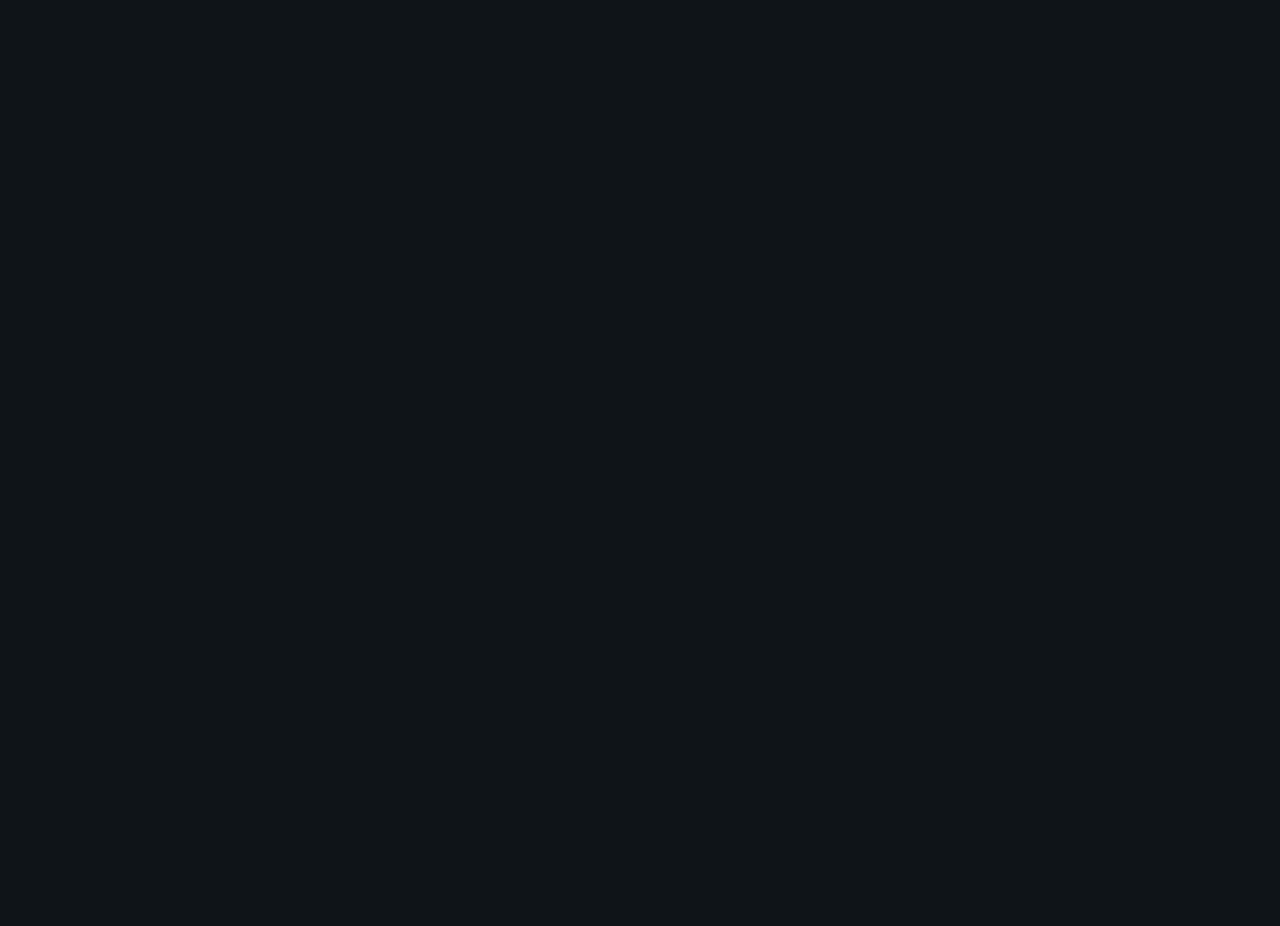
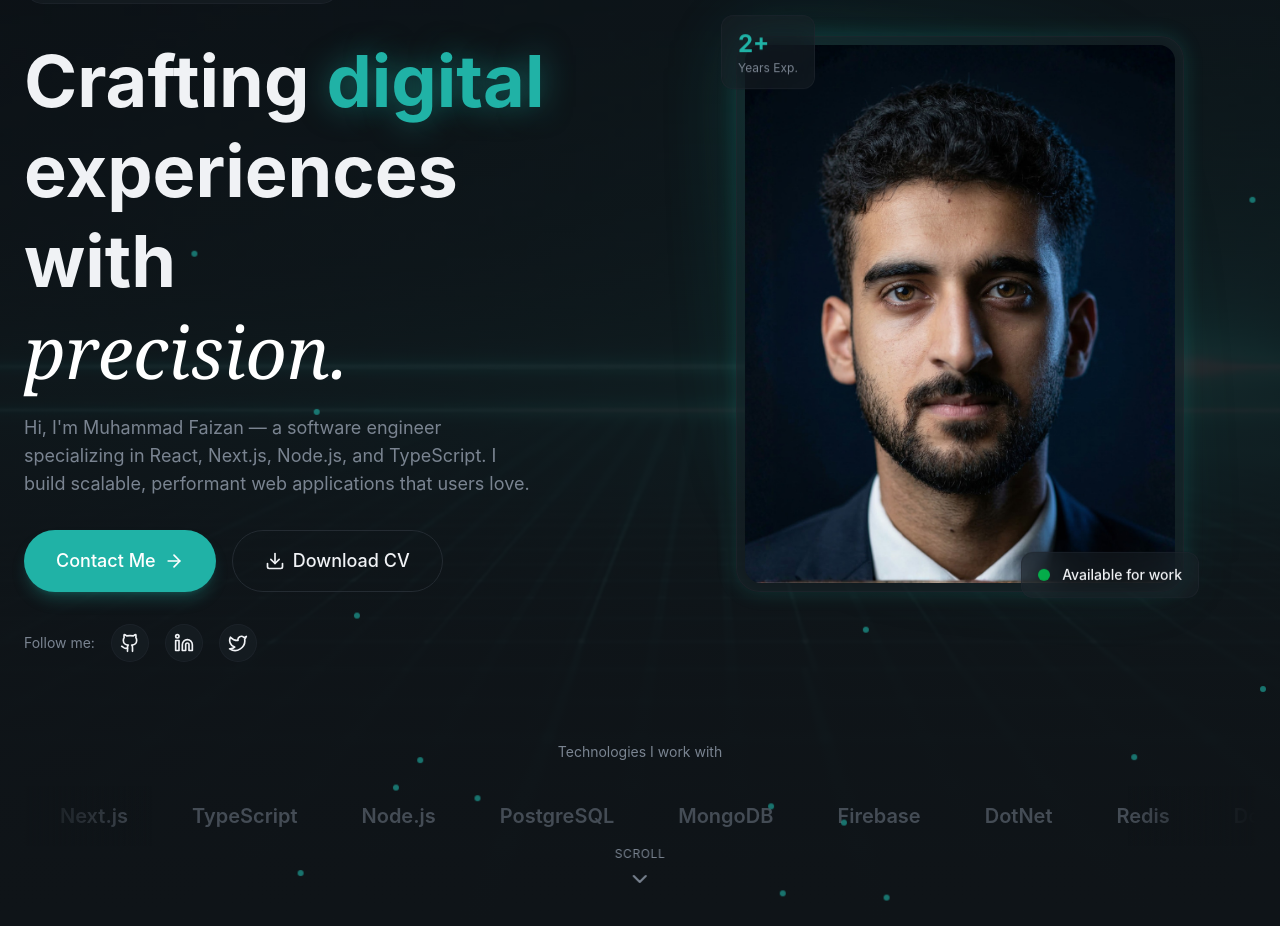
Before and after one commit to chfaizan621/my-dev-portfolio, a React (Vite) app: page / in a window 1280 px wide. Shown: the part 162-1088 px from the top of the page. Before the commit the page ends 800 px from the top, so only its background shows below. Built offline with nearby package versions, Linux system fonts and the light colour scheme.

Commit message:
feat: add hero section

```diff
--- /dev/null
+++ b/src/components/AnimatedBorderButton.tsx
@@ -0,0 +1,37 @@
+import type { ReactNode } from "react";
+export const AnimatedBorderButton = ({ children }: { children: ReactNode }) => {
+  return (
+    <button
+      className="relative bg-transparent border border-border
+        text-foreground hover:border-primary/50 transition-all
+        duration-1000 focus:outline-none focus-visible:ring-2
+        focus-visible:ring-primary focus-visible:ring-offset-2
+        disabled:opacity-50 disabled:cursor-not-allowed group
+        px-8 py-4 text-lg font-medium rounded-full overflow-visible
+        animated-border"
+    >
+      {/* Animated SVG Border */}
+      <svg
+        className="absolute left-0 top-0 w-full h-full pointer-events-none download-cv-border"
+        viewBox="0 0 200 60"
+        preserveAspectRatio="none"
+        style={{ overflow: "visible" }}
+      >
+        <path
+          d="M 30,1 A 29,29 0 0 0 1,30 L 1,30 A 29,29 0 0 0 30,59 L 170,59 A 29,29 0 0 0 199,30 L 199,30 A 29,29 0 0 0 170,1 Z"
+          fill="none"
+          stroke="var(--color-primary)"
+          strokeWidth="2"
+          strokeDasharray="400 550"
+          strokeDashoffset="400"
+          strokeLinecap="round"
+          strokeLinejoin="round"
+          className="animated-border-path"
+        />
+      </svg>
+      <span className="relative z-10 flex items-center justify-center gap-2">
+        {children}
+      </span>
+    </button>
+  );
+};
--- a/src/sections/Hero.tsx
+++ b/src/sections/Hero.tsx
@@ -1,3 +1,202 @@
+import {
+  ArrowRight,
+  ChevronDown,
+  Github,
+  Linkedin,
+  Twitter,
+  Download,
+} from "lucide-react";
+import { Button } from "../components/Button";
+import { AnimatedBorderButton } from "../components/AnimatedBorderButton";
+
+const skills = [
+  "React",
+  "Next.js",
+  "TypeScript",
+  "Node.js",
+  "PostgreSQL",
+  "MongoDB",
+  "Firebase",
+  "DotNet",
+  "Redis",
+  "Docker",
+  "AWS",
+  "Vercel",
+  "Tailwind CSS",
+  "Prisma",
+  "Jest",
+  "Figma",
+  "Git",
+  "GitHub Actions",
+];
+
 export const Hero = () => {
-    return <section></section>
-}
+  return (
+    <section className="relative min-h-screen flex items-center overflow-hidden">
+      {/* Bg */}
+      <div className="absolute inset-0">
+        <img
+          src="/hero-bg.jpg"
+          alt="Hero image"
+          className="w-full h-full object-cover opacity-40"
+        />
+        <div className="absolute inset-0 bg-gradient-to-b from-background/20 via-background/80 to-background" />
+      </div>
+
+      {/* Green Dots */}
+      <div className="absolute inset-0 overflow-hidden pointer-events-none">
+        {[...Array(30)].map((_, i) => (
+          <div
+            className="absolute w-1.5 h-1.5 rounded-full opacity-60"
+            style={{
+              backgroundColor: "#20B2A6",
+              left: `${Math.random() * 100}%`,
+              top: `${Math.random() * 100}%`,
+              animation: `slow-drift ${
+                15 + Math.random() * 20
+              }s ease-in-out infinite`,
+              animationDelay: `${Math.random() * 5}s`,
+            }}
+          />
+        ))}
+      </div>
+
+      {/* Content */}
+      <div className="container mx-auto px-6 pt-32 pb-20 relative z-10">
+        <div className="grid lg:grid-cols-2 gap-12 items-center">
+          {/* Left Column - Text Content */}
+          <div className="space-y-8">
+            <div className="animate-fade-in">
+              <span className="inline-flex items-center gap-2 px-4 py-2 rounded-full glass text-sm text-primary">
+                <span className="w-2 h-2 bg-primary rounded-full animate-pulse" />
+                Software Engineer • MERN Stack Expert
+              </span>
+            </div>
+
+            {/* Headline */}
+            <div className="space-y-4">
+              <h1 className="text-5xl md:text-6xl lg:text-7xl font-bold leading-tight animate-fade-in animation-delay-100">
+                Crafting <span className="text-primary glow-text">digital</span>
+                <br />
+                experiences with
+                <br />
+                <span className="font-serif italic font-normal text-white">
+                  precision.
+                </span>
+              </h1>
+              <p className="text-lg text-muted-foreground max-w-lg animate-fade-in animation-delay-200">
+                Hi, I'm Muhammad Faizan — a software engineer specializing in
+                React, Next.js, Node.js, and TypeScript. I build scalable, performant web
+                applications that users love.
+              </p>
+            </div>
+
+            {/* CTAs */}
+            <div className="flex flex-wrap gap-4 animate-fade-in animation-delay-300">
+              <Button size="lg">
+                Contact Me <ArrowRight className="w-5 h-5" />
+              </Button>
+              <AnimatedBorderButton>
+                <Download className="w-5 h-5" />
+                Download CV
+              </AnimatedBorderButton>
+            </div>
+
+            {/* Social Links */}
+            <div className="flex items-center gap-4 animate-fade-in animation-delay-400">
+              <span className="text-sm text-muted-foreground">Follow me: </span>
+              {[
+                { icon: Github, href: "https://github.com/chfaizan621" },
+                { icon: Linkedin, href: "https://www.linkedin.com/in/ch-faizan" },
+                { icon: Twitter, href: "#" },
+              ].map((social, idx) => (
+                <a
+                  key={idx}
+                  href={social.href}
+                  className="p-2 rounded-full glass hover:bg-primary/10 hover:text-primary transition-all duration-300"
+                >
+                  {<social.icon className="w-5 h-5" />}
+                </a>
+              ))}
+            </div>
+          </div>
+          {/* Right Column - Profile Image */}
+          <div className="relatice animate-fade-in animation-delay-300">
+            {/* Profile Image */}
+            <div className="relative max-w-md mx-auto">
+              <div
+                className="absolute inset-0
+              rounded-3xl bg-gradient-to-br
+              from-primary/30 via-transparent
+              to-primary/10 blur-2xl animate-pulse"
+              />
+              <div className="relative glass rounded-3xl p-2 glow-border">
+                <img
+                  src="/profile-pic.png"
+                  alt="Pedro Machado"
+                  className="w-full aspect-[4/5] object-cover rounded-2xl"
+                />
+
+                {/* Floating Badge */}
+                <div className="absolute -bottom-4 -right-4 glass rounded-xl px-4 py-3 animate-float">
+                  <div className="flex items-center gap-3">
+                    <div className="w-3 h-3 bg-green-500 rounded-full animate-pulse" />
+                    <span className="text-sm font-medium">
+                      Available for work
+                    </span>
+                  </div>
+                </div>
+                {/* Stats Badge */}
+                <div className="absolute -top-4 -left-4 glass rounded-xl px-4 py-3 animate-float animation-delay-500">
+                  <div className="text-2xl font-bold text-primary">2+</div>
+                  <div className="text-xs text-muted-foreground">
+                    Years Exp.
+                  </div>
+                </div>
+              </div>
+            </div>
+          </div>
+        </div>
+
+        {/* Skills Section */}
+        <div className="mt-20 animate-fade-in animation-delay-600">
+          <p className="text-sm text-muted-foreground mb-6 text-center">
+            Technologies I work with
+          </p>
+          <div className="relative overflow-hidden">
+            <div
+              className="absolute left-0 top-0 bottom-0 w-32
+             bg-gradient-to-r from-background to-transparent z-10"
+            />
+            <div
+              className="absolute right-0 top-0 bottom-0 w-32
+             bg-gradient-to-l from-background to-transparent z-10"
+            />
+            <div className="flex animate-marquee">
+              {[...skills, ...skills].map((skill, idx) => (
+                <div key={idx} className="flex-shrink-0 px-8 py-4">
+                  <span className="text-xl font-semibold text-muted-foreground/50 hover:text-muted-foreground transition-colors">
+                    {skill}
+                  </span>
+                </div>
+              ))}
+            </div>
+          </div>
+        </div>
+      </div>
+
+      <div
+        className="absolute bottom-8 left-1/2 -translate-x-1/2
+      animate-fade-in animation-delay-800"
+      >
+        <a
+          href="#about"
+          className="flex flex-col items-center gap-2 text-muted-foreground hover:text-primary transition-colors group"
+        >
+          <span className="text-xs uppercase tracking-wider">Scroll</span>
+          <ChevronDown className="w-6 h-6 animate-bounce" />
+        </a>
+      </div>
+    </section>
+  );
+};
```
Also changed, not shown: public/hero-bg.jpg (added), public/profile-pic.png (added).
